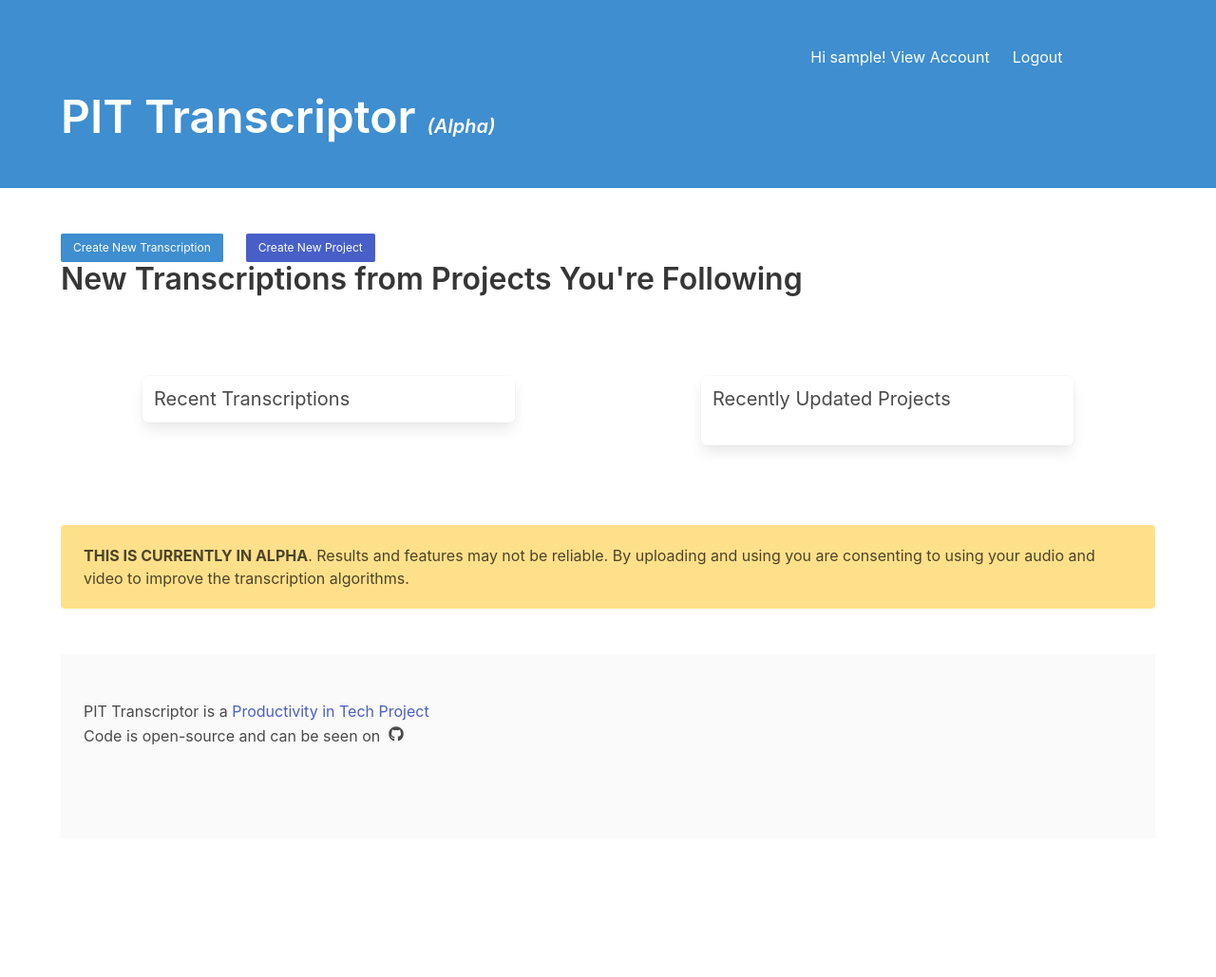
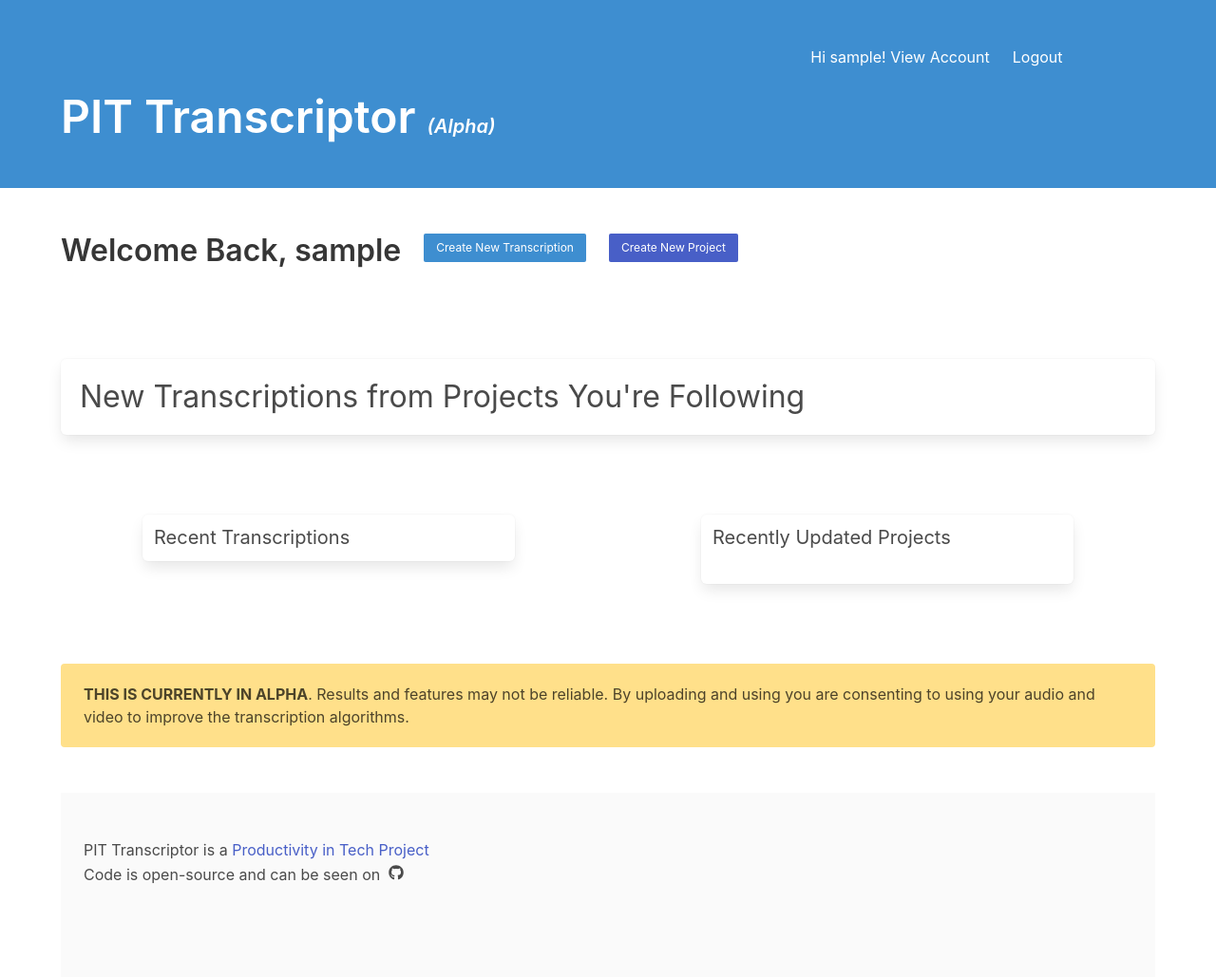
Before and after one commit to productivity-in-tech/pit_transcriptor_django, a Django app: page / in a window 1280 px wide. Shown: the whole page at 95% size. Before the commit the page ends 785 px from the top, so only its background shows below. Run offline with Django 3.2, Linux system fonts and the light colour scheme; the visitor is signed in with stand-in values (Sample User, id 1); data that the repository does not hold is empty; some libraries are stand-ins or nearby versions.

Commit message:
update accounts templates

```diff
--- a/accounts/views.py
+++ b/accounts/views.py
@@ -6,7 +6,7 @@
 from django.contrib.auth import get_user_model
 from django.contrib.auth.models import User
 from transcriptions.models import Transcription
-from projects.models import Project
+from projects.models import Project, ProjectsFollowing
 from django.core.mail import send_mail
 from django.template.loader import render_to_string
 
@@ -57,4 +57,7 @@
         context = super().get_context_data(**kwargs)
         context['projects'] = Project.objects.filter(owner=self.request.user)
         context['transcriptions'] = Transcription.objects.filter(owner=self.request.user)
+        context['following'] = ProjectsFollowing.objects.filter(
+                user=self.request.user,
+                )
         return context
--- a/transcriptions/templates/index.html
+++ b/transcriptions/templates/index.html
@@ -4,6 +4,9 @@
   {% if user.is_authenticated %}
   <div class="container">
     <div class="columns">
+      <div class="column is-narrow">
+        <h1 class="title">Welcome Back, {{user.username}}</h1>
+      </div>
       <div class="column is-narrow">
         <a class="button is-info is-small" href="{% url 'transcription_create' %}">Create New Transcription</a>
       </div>
@@ -13,12 +16,14 @@
       </div>
     </div>
   </div>
-  <div class="container">
-  <h1 class="title is-3">New Transcriptions from Projects You're Following</h1>
+  </section>
+  <section class="section">
+  <div class="box container">
+  <h1 class="subtitle is-3">New Transcriptions from Projects You're Following</h1>
   {% for followed_transcription in following_transcriptions %}
   <div class="columns">
     <div class="column is-narrow">
-      <a class="subtitle is-5 has-text-link"
+      <a class="subtitle has-text-link"
        href="/transcription/detail/{{followed_transcription.pk}}">{{followed_transcription}}</a>
     </div>
       <div class="column is-1"><a
```
Also changed, not shown: accounts/templates/detail.html (+17 -3 lines).
